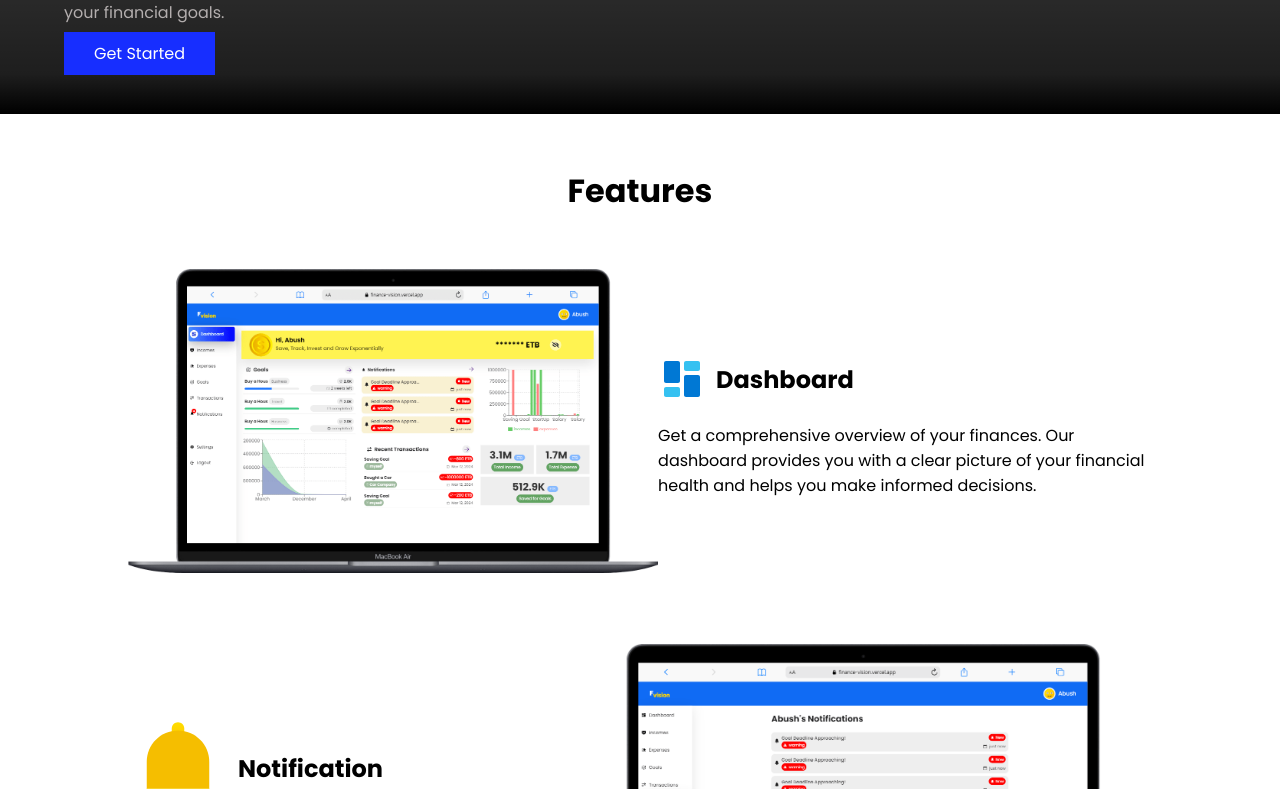
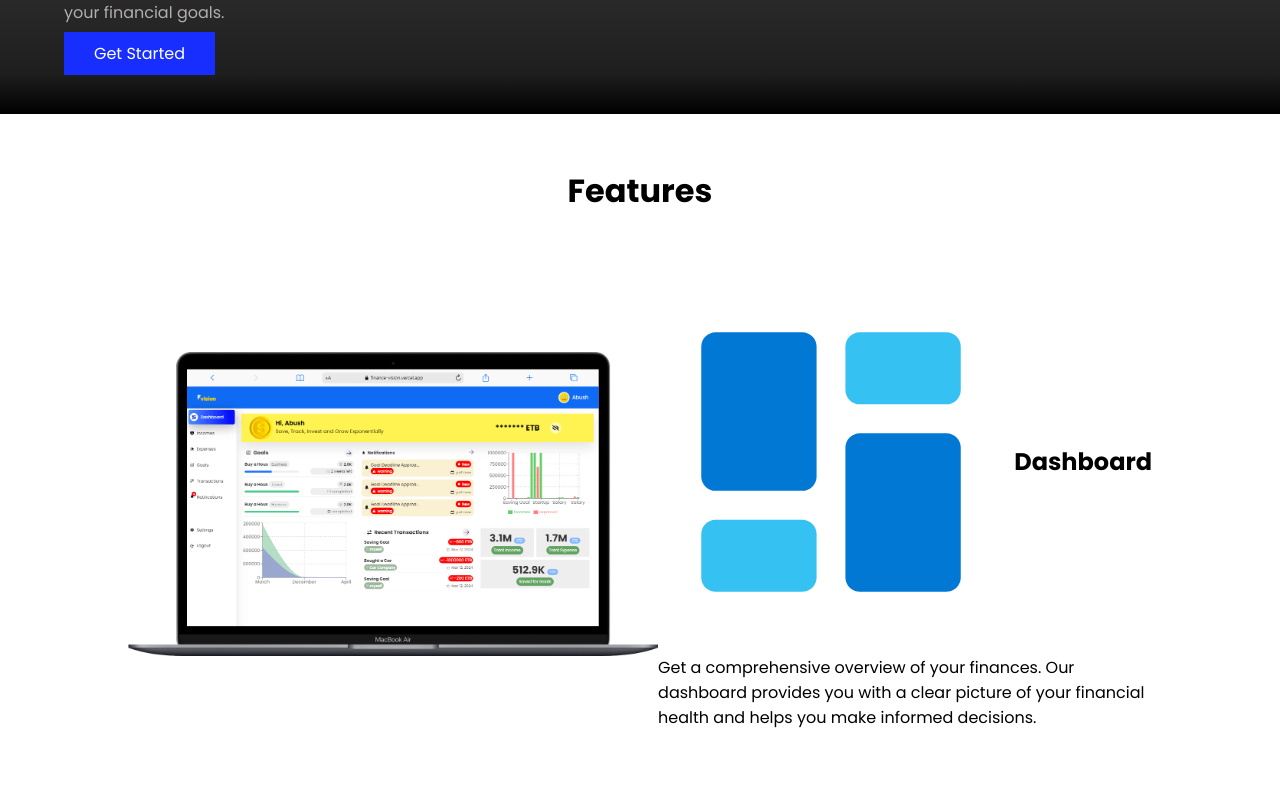
Before and after one commit to Nathanim1919/financeVsion-landing-page, a React (Vite) app: page / in a window 1280 px wide. Shown: the part 686-1475 px from the top of the page. Built offline with nearby package versions, Linux system fonts and the light colour scheme.

Commit message:
add feature

```diff
--- a/src/components/Features.jsx
+++ b/src/components/Features.jsx
@@ -25,6 +25,14 @@ const FeatureContainer = styled.div`
         display: flex;
         margin: 2rem 0;
         align-items: center;
+
+        .content{
+            img{
+                width: 100%;
+                height: 100%;
+                object-fit: cover;
+            }
+        }
 
 
         h2{
```
